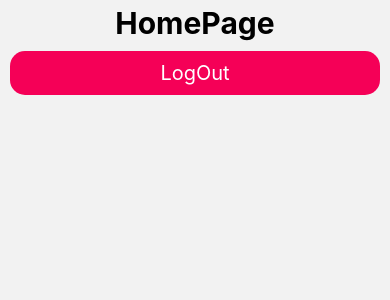
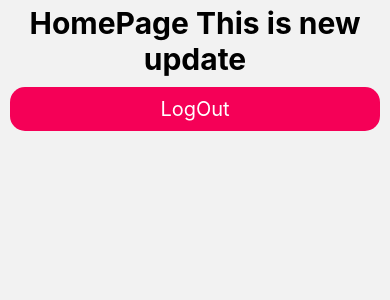
Before and after one commit to vaan-github/mern_login_signup_react-native, a React Native app: screen /homepage in a window 390 px wide. Shown: the top 300 px of the page. Built offline with nearby package versions, Linux system fonts and the light colour scheme.

Commit message:
deploy the app in expo and connect it with backend deployed in  render.com (**Testing some change as an update for deployed product )

```diff
--- a/package.json
+++ b/package.json
@@ -15,6 +15,7 @@
     "axios": "^1.3.3",
     "expo": "~47.0.12",
     "expo-status-bar": "~1.4.2",
+    "expo-updates": "~0.15.6",
     "react": "18.1.0",
     "react-native": "0.70.5",
     "react-native-safe-area-context": "4.4.1",
--- a/src/screens/HomePage.js
+++ b/src/screens/HomePage.js
@@ -8,7 +8,7 @@ import { SafeAreaView } from 'react-native-safe-area-context'
 const HomePage = ({navigation}) => {
   return (
     <SafeAreaView style={formgroup}>
-      <Text style={head1}>HomePage</Text>
+      <Text style={head1}>HomePage This is new update</Text>
       <Text style={button1}
       onPress={()=>navigation.navigate('login')}>LogOut</Text>
     </SafeAreaView>
--- a/src/screens/LoginPage.js
+++ b/src/screens/LoginPage.js
@@ -8,8 +8,8 @@ import { useState } from 'react'
 
 const Login = ({ navigation }) => {
 
-  const ngrok_signup = 'https://6256-203-192-238-192.in.ngrok.io/signup'
-  const ngrok_signin = 'https://6256-203-192-238-192.in.ngrok.io/signin'
+  // const ngrok_signup = ' https://5c34-103-10-226-151.in.ngrok.io/signup'
+  const ngrok_signin = 'https://server-mern-login-signup-react-native.onrender.com/signin'
   const [fdata, setFdata] = useState({
     email: '',
     password: '',
--- a/src/screens/SignupPage.js
+++ b/src/screens/SignupPage.js
@@ -5,7 +5,7 @@ import mainlogo from '../../assets/mainlogo.png'
 import { button1 } from '../common/button'
 import { errorstyle, formgroup, head1, head2, input, label, link, link1 } from '../common/formcss'
 
-const ngrok_signup = 'https://6256-203-192-238-192.in.ngrok.io/signup'
+const ngrok_signup = 'https://server-mern-login-signup-react-native.onrender.com/signup'
 
 const Signup = ({ navigation }) => {
 
```
Also changed, not shown: 1 other file (tests, documents, lock files or other folders).
